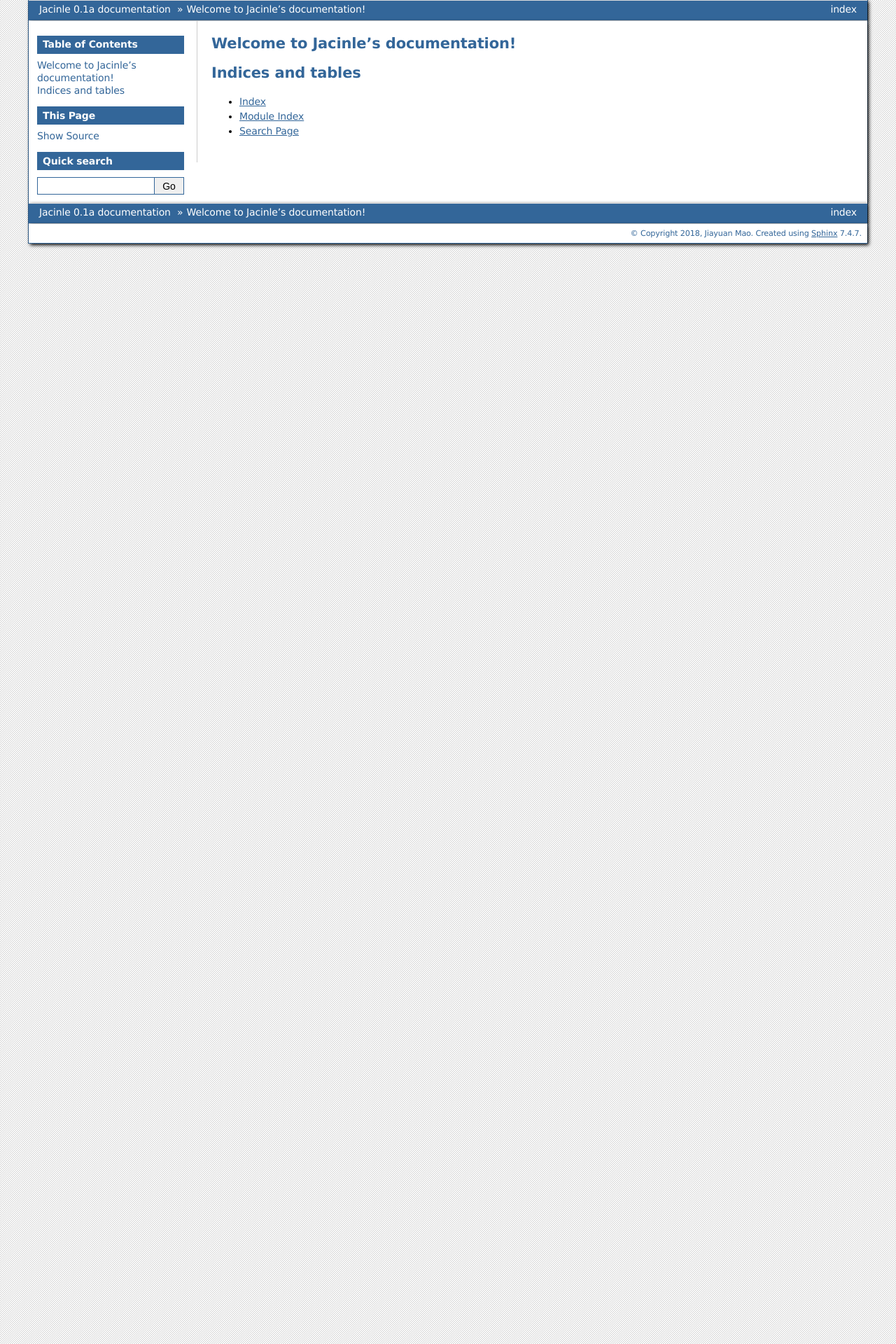
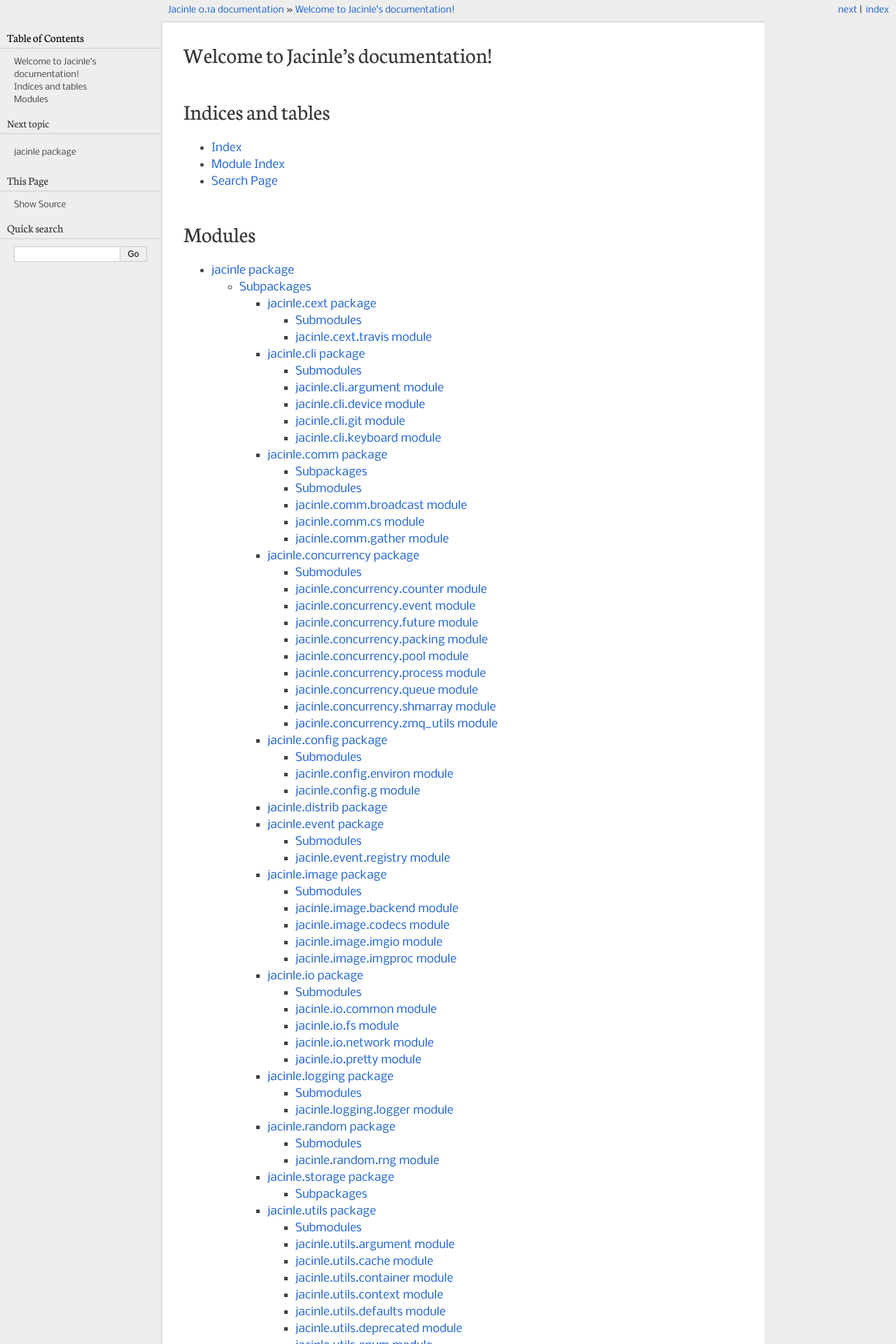
Before and after one commit to enthusiastdev121/Jacinle, a Sphinx documentation site: the page built from docs/source/index.rst, in a window 1280 px wide. Shown: the top 1920 px of the page at 70% size. Built offline with Sphinx 7.4.7, drawn with Linux system fonts in a browser that asks for light colours; some of the changed text lies outside the part shown.

Commit message:
[master] i like this great list of contents

```diff
--- a/docs/source/conf.py
+++ b/docs/source/conf.py
@@ -87,7 +87,7 @@ todo_include_todos = False
 # The theme to use for HTML and HTML Help pages.  See the documentation for
 # a list of builtin themes.
 #
-html_theme = 'bizstyle'
+html_theme = 'pyramid'
 
 # Theme options are theme-specific and customize the look and feel of a theme
 # further.  For a list of options available for each theme, see the
--- a/docs/source/index.rst
+++ b/docs/source/index.rst
@@ -11,10 +11,23 @@ Welcome to Jacinle's documentation!
    :caption: Contents:
 
 
-
 Indices and tables
 ==================
 
 * :ref:`genindex`
 * :ref:`modindex`
 * :ref:`search`
+
+
+Modules
+==================
+
+.. toctree::
+   :maxdepth: 4
+
+   jacinle
+   jaclearn
+   jacnp
+   jactf
+   jactorch
+   vendors
```
